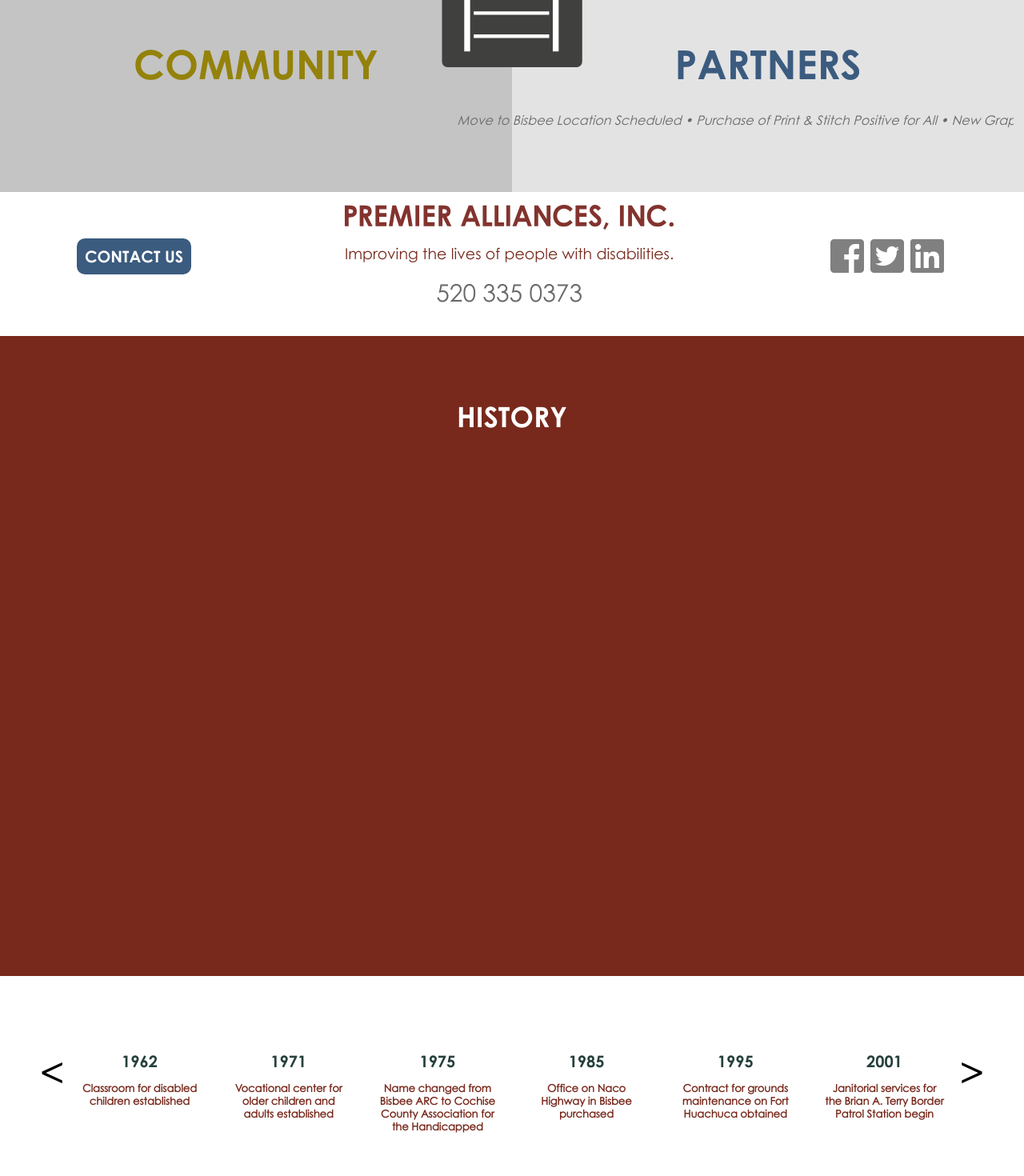
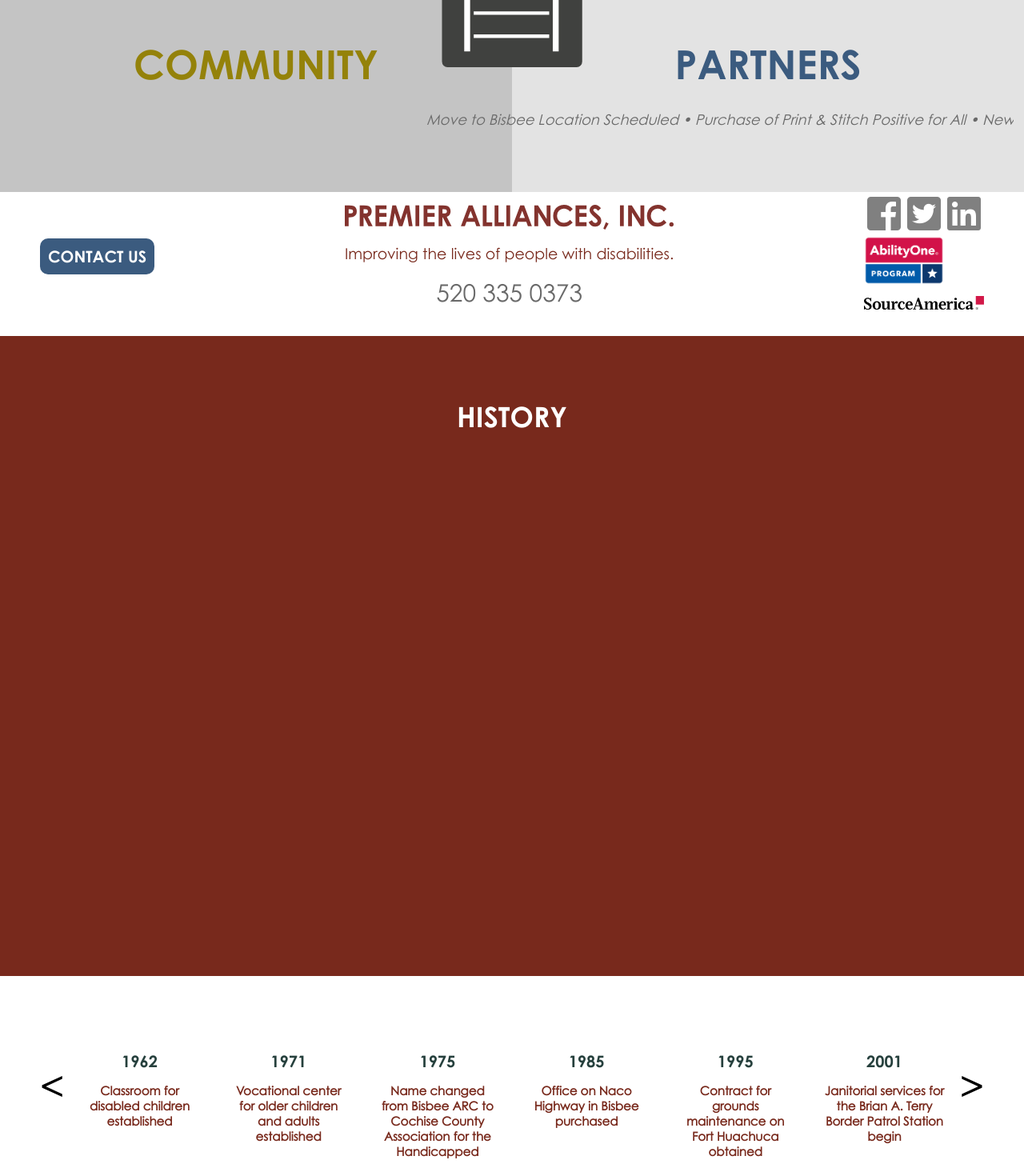
Before and after one commit to HTMLGhozt/Premier-Alliances, a React (Create React App) app: page / in a window 1280 px wide. Shown: the part 400-1870 px from the top of the page at 80% size. Built offline with nearby package versions, Linux system fonts and the light colour scheme.

Commit message:
minor changes
Increased text on Scrolling text on the Home Page.
Increased font size of each timeline item
Updated address
Added given text to the Partner's page
Added and linked partner under social media icons
Added donate button

```diff
--- a/src/Components/Footer/index.js
+++ b/src/Components/Footer/index.js
@@ -18,13 +18,14 @@
       <p>Copyright © 2018 Premier Alliances, Inc. All rights reserved.</p>
       <p>
         Office: 520.335.0373<br/>
-        1993 Frontage Rd. | Ste. 104<br/>
-        Sierra Vista, AZ 85635<br/>
+        1556 Naco Highway<br/>
+        Bisbee, AZ 85603<br/>
         info@premieralliances.org<br/>
       </p>
       </div>
     </div>
-    <div>
+    <div style={{ display: 'flex', justifyContent: 'center', alignItems: 'center'}}>
+      <button>Donate</button>
       {/* <p>Copyright © 2018 Premier Alliances, Inc. All rights reserved.</p>
       <p>
         Office: 520.335.0373<br/>
--- a/src/Components/Header/header-footer.js
+++ b/src/Components/Header/header-footer.js
@@ -3,7 +3,7 @@
 import FontAwesome from 'react-fontawesome';
 
 export default () => (
-  <div className="main__footer">
+  <div className="main__footer" style={{padding: '0 50px'}}>
     <button>contact us</button>
     <div className="main__footer__text">
       {/* <h1>Premier Alliances, Inc.</h1> */}
@@ -11,10 +11,20 @@
       <p>Improving the lives of people with disabilities.</p>
       <a href="tel:520-335-0373">520 335 0373</a>
     </div>
-    <span className="logos">
-      <i class="fab fa-facebook-square fa-3x"></i>
-      <i class="fab fa-twitter-square fa-3x"></i>
-      <i class="fab fa-linkedin fa-3x"></i>
-    </span>
+    <div>
+      <span className="logos">
+        <i class="fab fa-facebook-square fa-3x"></i>
+        <i class="fab fa-twitter-square fa-3x"></i>
+        <i class="fab fa-linkedin fa-3x"></i>
+      </span>
+      <br />
+      <a href="https://www.abilityone.gov/">
+        <img src={require('../../AO.png')} width='100px' />
+      </a>
+      <br />
+      <a href="https://www.sourceamerica.org/">
+        <img src={require('../../SA.png')} width='150px' style={{ padding: '10px 0'}} />
+      </a>
+    </div>
   </div>
 );
--- a/src/Components/Header/header.css
+++ b/src/Components/Header/header.css
@@ -39,7 +39,7 @@
   height: 20%;
   display: flex;
   align-items: center;
-  justify-content: space-around;
+  justify-content: space-between;
 }
 .main { margin-bottom: 20px;}
 .main__footer__text {
@@ -75,6 +75,7 @@
   width: 98vw;
   margin: 0 auto;
   padding: 0;
+  font-size: 18px;
   overflow: hidden;
   white-space: nowrap;
   box-sizing: border-box;
--- a/src/Components/Timeline/timeline.css
+++ b/src/Components/Timeline/timeline.css
@@ -12,7 +12,7 @@
   text-align: center;
 }
 .timeline p {
-  font-size: 13px;
+  font-size: 15px;
   text-align: center;
   color: rgb(120, 41, 28);
   font-weight: bold;
--- a/src/default-text.js
+++ b/src/default-text.js
@@ -76,6 +76,15 @@
     If you are an organization that works with disabled individuals in need of
     employment, training or educational opportunities, please contact us.
   </p>
+
+  <h3>AbilityOne</h3>
+  <p>Premier Alliances maintains federal contracts with the Army and U.S. Customs and Border Protection. READ MORE</p>
+
+  <h3>SourceAmerica</h3>
+  <p>This resource for nonprofits ensures we have the support we need to compete for federal contracts. READ MORE</p>
+
+  <h3>Sierra Vista Unified School District</h3>
+  <p>Premier Alliances supports the special education efforts of our local schools via donations and event sponsorship. READ MORE</P>
   <br />
   <br />
   <br />
```
Also changed, not shown: src/AO.png (added), src/SA.png (added).
